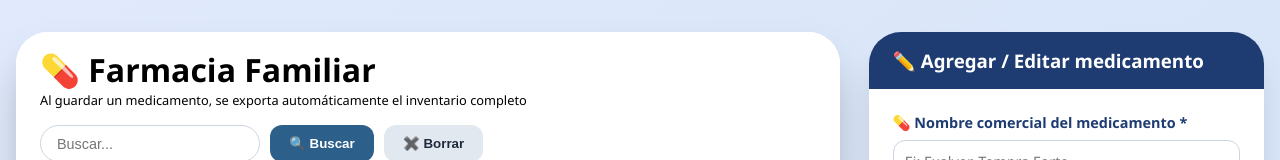
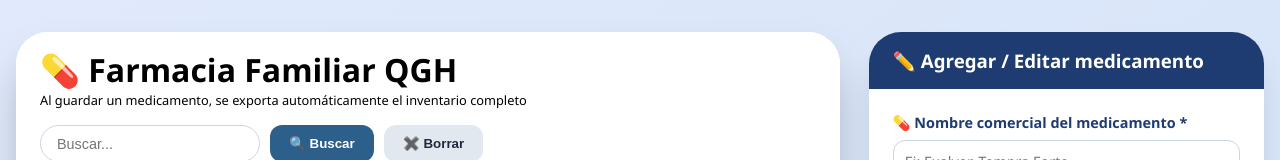
Before and after one commit to JohannDav/Farmacia, a plain HTML site: page index.html in a window 1280 px wide. Shown: the top 160 px of the page. Drawn offline with Linux system fonts and the light colour scheme.

Commit message:
Cambiar nombre

```diff
--- a/index.html
+++ b/index.html
@@ -297,7 +297,7 @@
     <div class="card-table">
         <div class="search-header">
             <div>
-                <h1>💊 Farmacia Familiar</h1>
+                <h1>💊 Farmacia Familiar QGH</h1>
                 <p style="font-size: 0.8rem;">Al guardar un medicamento, se exporta automáticamente el inventario completo</p>
             </div>
             <div class="search-wrapper">
```
